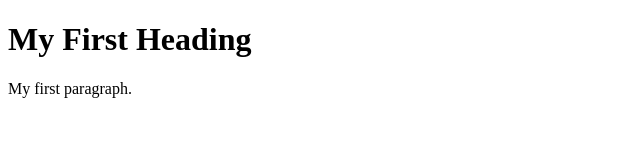
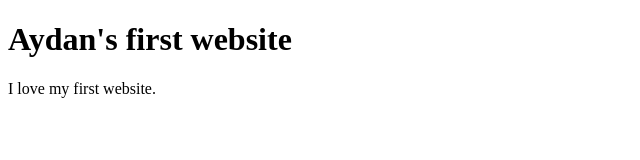
Before and after one commit to aydan-ui/abas.github.io, a plain HTML site: page index.html in a window 1280 px wide. Shown: the whole page, without its empty margins (0-640 px from the left). Drawn offline with Linux system fonts and the light colour scheme.

Commit message:
Update and rename Example1.html to index.html

```diff
--- a/Example1.html
+++ b/index.html
@@ -17,14 +17,14 @@ if you find that useful -->
 <!-- The head contains things that you do not see on the page -->
 
 <head>
-    <title>Page Title</title>
+    <title>Aydan's Demo Page</title>
 </head>
 
 <!-- The body contains thigs you see -->
 <!-- Most elements both open and close, with the content in the middle -->
 <!-- Indenting is optional, but helps with readability -->
 <body>
-    <h1>My First Heading</h1>
-    <p>My first paragraph.</p>
+    <h1>Aydan's first website</h1>
+    <p>I love my first website.</p>
 </body>
 </html>
```
